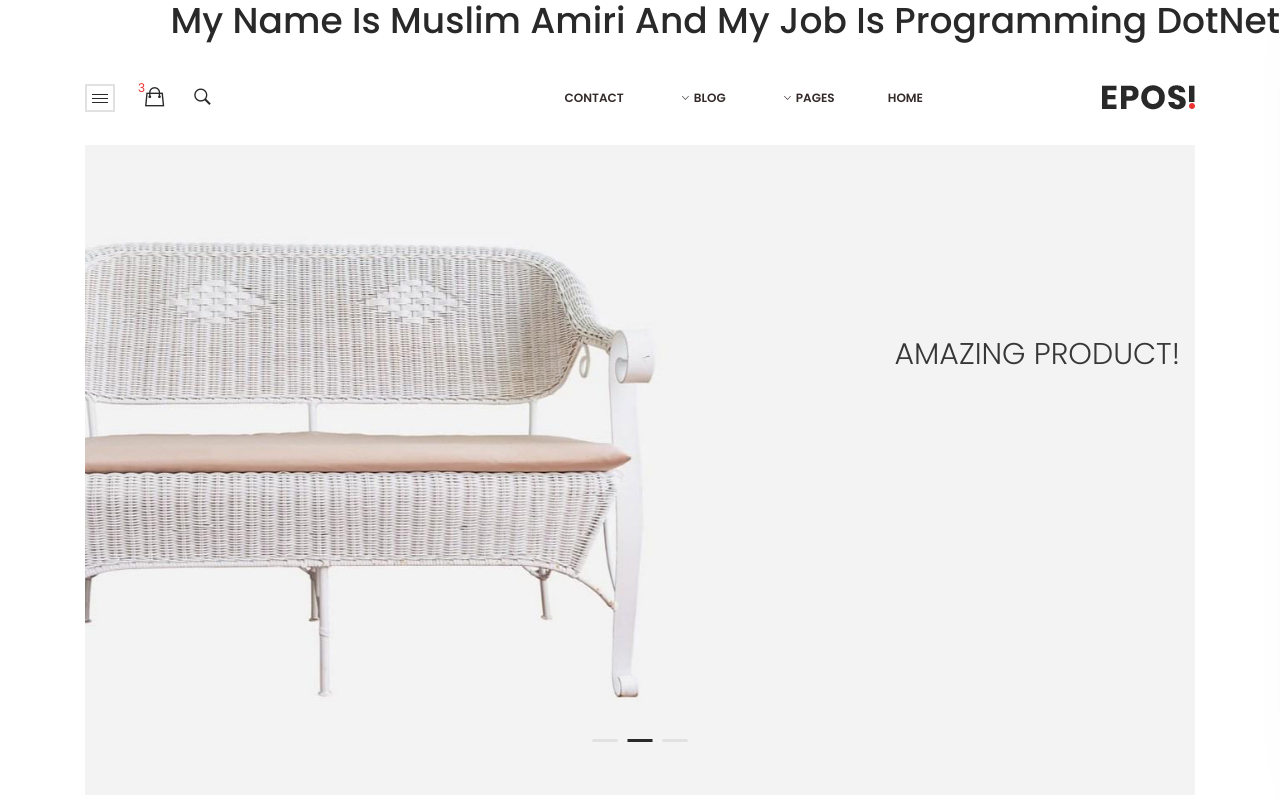
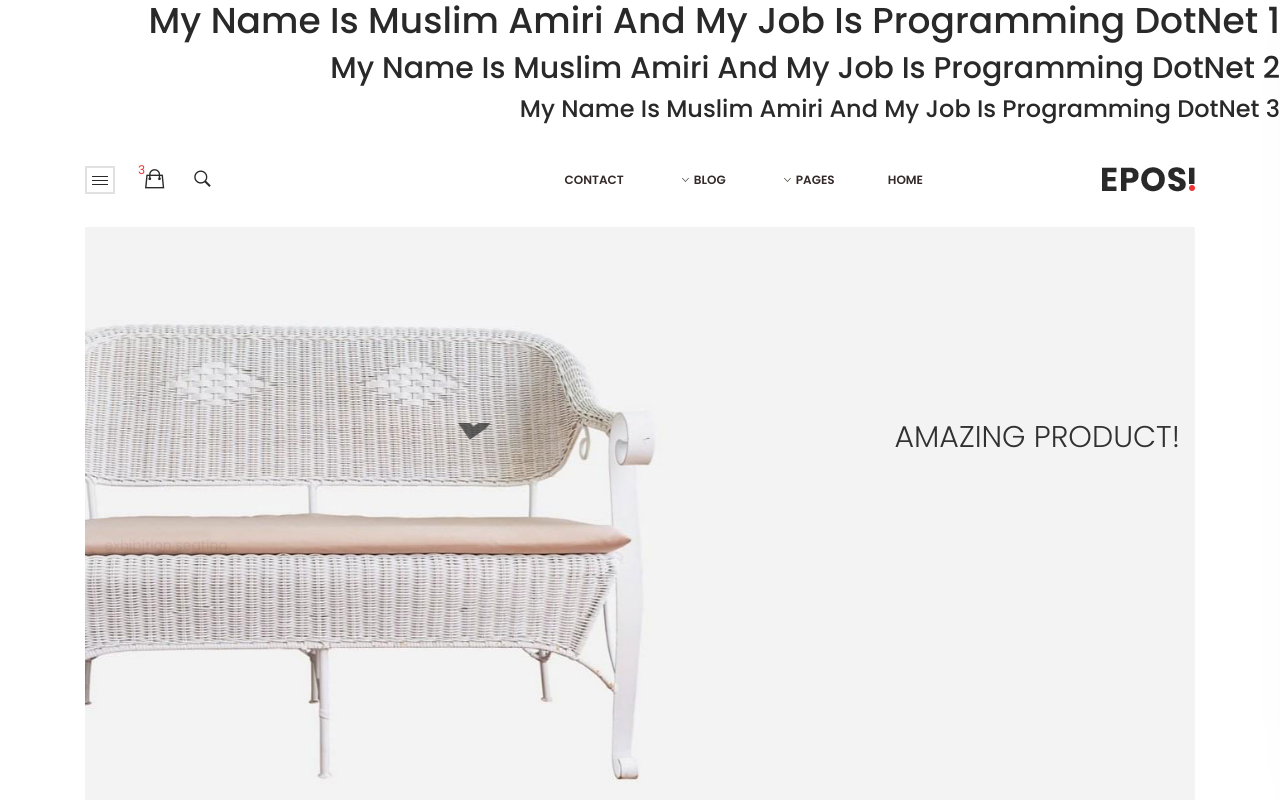
Before and after one commit to MuslimAmiri/lampshade, a plain HTML site: page index.html in a window 1280 px wide. Shown: the top 800 px of the page. Drawn offline with Linux system fonts and the light colour scheme; files whose address does not match are found by name.

Commit message:
added hedding to index.html

```diff
--- a/index.html
+++ b/index.html
@@ -15,7 +15,9 @@
 </head>
 
 <body>
-    <h1>My Name Is Muslim Amiri And My Job Is Programming DotNet</h1>
+    <h1>My Name Is Muslim Amiri And My Job Is Programming DotNet 1</h1>
+    <h2>My Name Is Muslim Amiri And My Job Is Programming DotNet 2</h2>
+    <h3>My Name Is Muslim Amiri And My Job Is Programming DotNet 3</h3>
     <!--====================  header area ====================-->
     <div class="header-area header-sticky">
         <div class="container">
```
